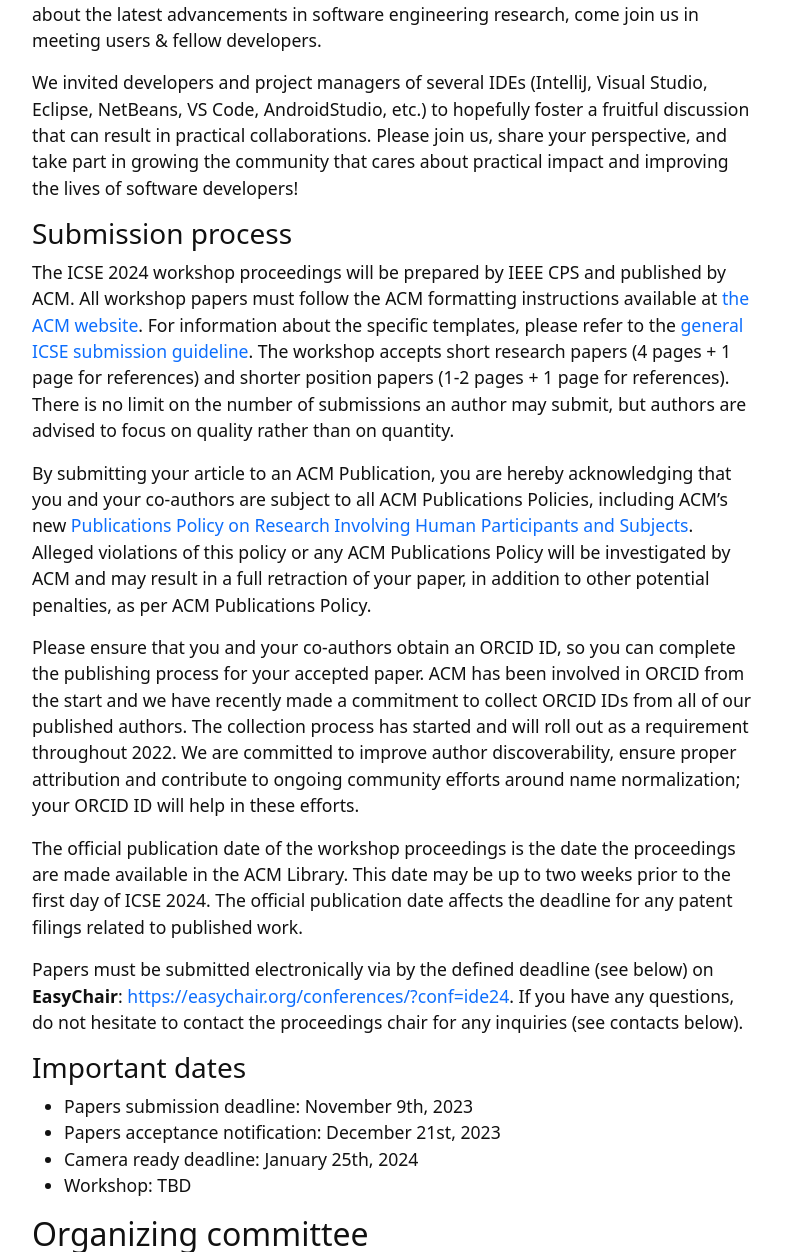
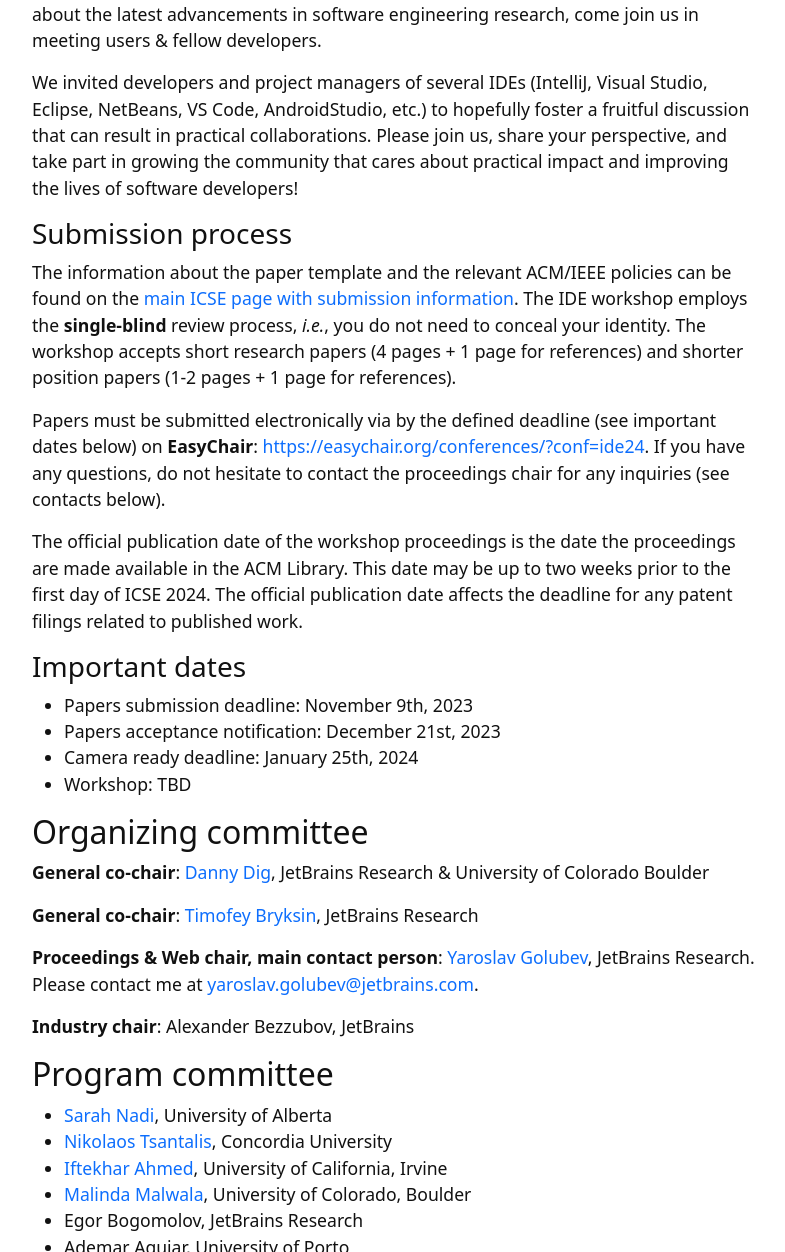
Before and after one commit to ide-workshop/ide-workshop.github.io, a Jekyll site: the page built from index.md, in a window 1280 px wide and 1400 px high, scrolled down 2194 px, cut to the strip 0-1252 px from the top of the window. Shown: the whole strip, without its empty margins (245-1030 px from the left). Built offline with Jekyll 4.4.1, drawn with Linux system fonts in a browser that asks for light colours; some of the changed text lies outside the part shown.

Commit message:
Updated CFS

```diff
--- a/index.md
+++ b/index.md
@@ -15,7 +15,7 @@
 for research to reach software developers. To close the gap between research and adoption in practice,
 we are launching the first edition of the **IDE workshop**.
 
-At our workshop, we are equipping you, academic researchers, with practical insights you need to
+At our workshop, we are equipping the academic researchers with practical insights you need to
 successfully deploy your research through IDE plugins. We also aim to inspire academic educators and
 provide resources you can use to augment your teaching toolkit, so you can effectively teach SE concepts
 through IDE features. We are connecting you with IDE builders that share insights and best practices,
@@ -76,35 +76,19 @@
 
 ### Submission process
 
-The ICSE 2024 workshop proceedings will be prepared by IEEE CPS and published by ACM.
-All workshop papers must follow the ACM formatting instructions available at
-[the ACM website](https://www.acm.org/publications/proceedings-template). For information about the specific templates,
-please refer to the [general ICSE submission guideline](https://conf.researchr.org/track/icse-2024/icse-2024-research-track#submission-process).
+The information about the paper template and the relevant ACM/IEEE policies can be found on the
+[main ICSE page with submission information](https://conf.researchr.org/track/icse-2024/icse-2024-research-track#submission-process).
+The IDE workshop employs the **single-blind** review process, _i.e._, you do not need to conceal your identity.
 The workshop accepts short research papers (4 pages + 1 page for references) and shorter position
-papers (1-2 pages + 1 page for references). There is no limit on the number of submissions an author
-may submit, but authors are advised to focus on quality rather than on quantity.
+papers (1-2 pages + 1 page for references).
 
-By submitting your article to an ACM Publication, you are hereby acknowledging that you and your
-co-authors are subject to all ACM Publications Policies, including ACM’s new
-[Publications Policy on Research Involving Human Participants and Subjects](https://www.acm.org/publications/policies/research-involving-human-participants-and-subjects).
-Alleged violations of this policy or any ACM Publications Policy will be investigated by ACM and may
-result in a full retraction of your paper, in addition to other potential penalties, as per
-ACM Publications Policy.
-
-Please ensure that you and your co-authors obtain an ORCID ID, so you can complete the publishing
-process for your accepted paper. ACM has been involved in ORCID from the start and we have recently
-made a commitment to collect ORCID IDs from all of our published authors. The collection process has
-started and will roll out as a requirement throughout 2022. We are committed to improve author
-discoverability, ensure proper attribution and contribute to ongoing community efforts around name
-normalization; your ORCID ID will help in these efforts.
+Papers must be submitted electronically via by the defined deadline (see important dates below) on **EasyChair**:
+[https://easychair.org/conferences/?conf=ide24](https://easychair.org/conferences/?conf=ide24). If you have any questions, do not hesitate to contact
+the proceedings chair for any inquiries (see contacts below).
 
 The official publication date of the workshop proceedings is the date the proceedings are made
 available in the ACM Library. This date may be up to two weeks prior to the first day of ICSE 2024.
 The official publication date affects the deadline for any patent filings related to published work.
-
-Papers must be submitted electronically via by the defined deadline (see below) on **EasyChair**:
-[https://easychair.org/conferences/?conf=ide24](https://easychair.org/conferences/?conf=ide24). If you have any questions, do not hesitate to contact
-the proceedings chair for any inquiries (see contacts below).
 
 ### Important dates
 
```
